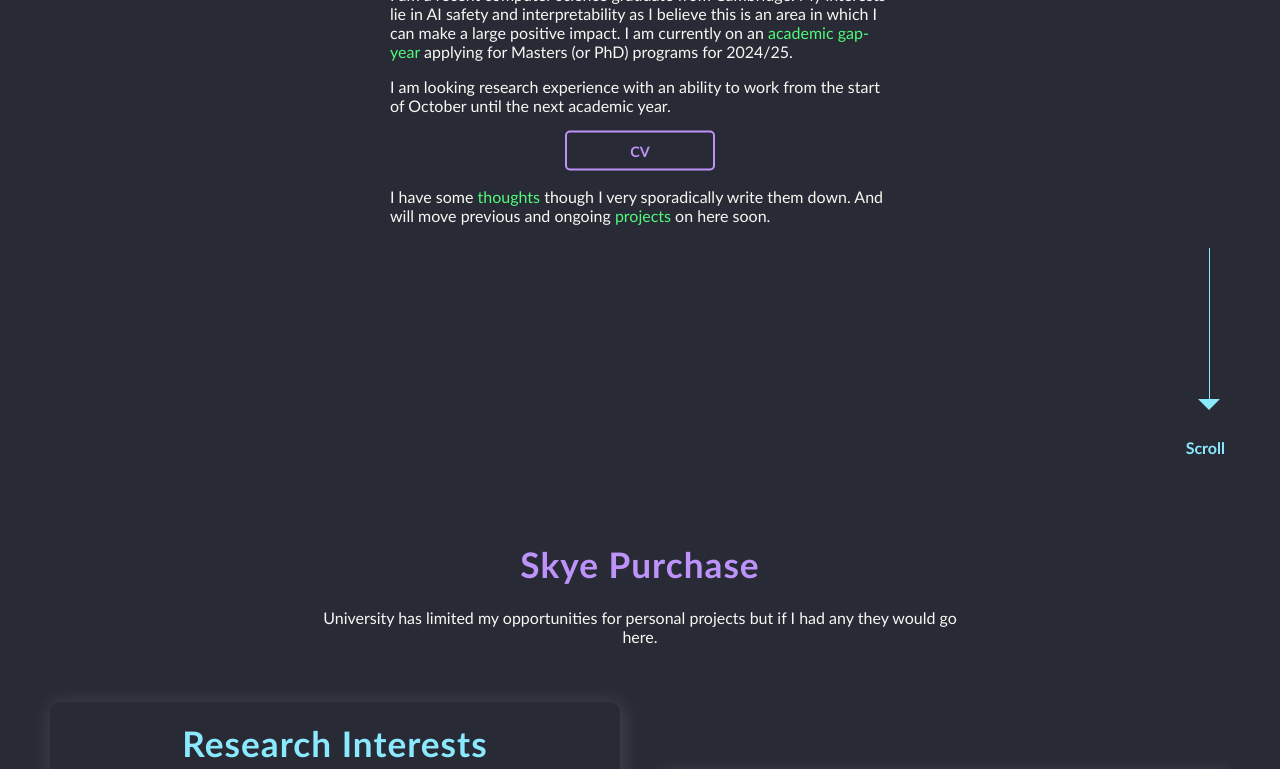
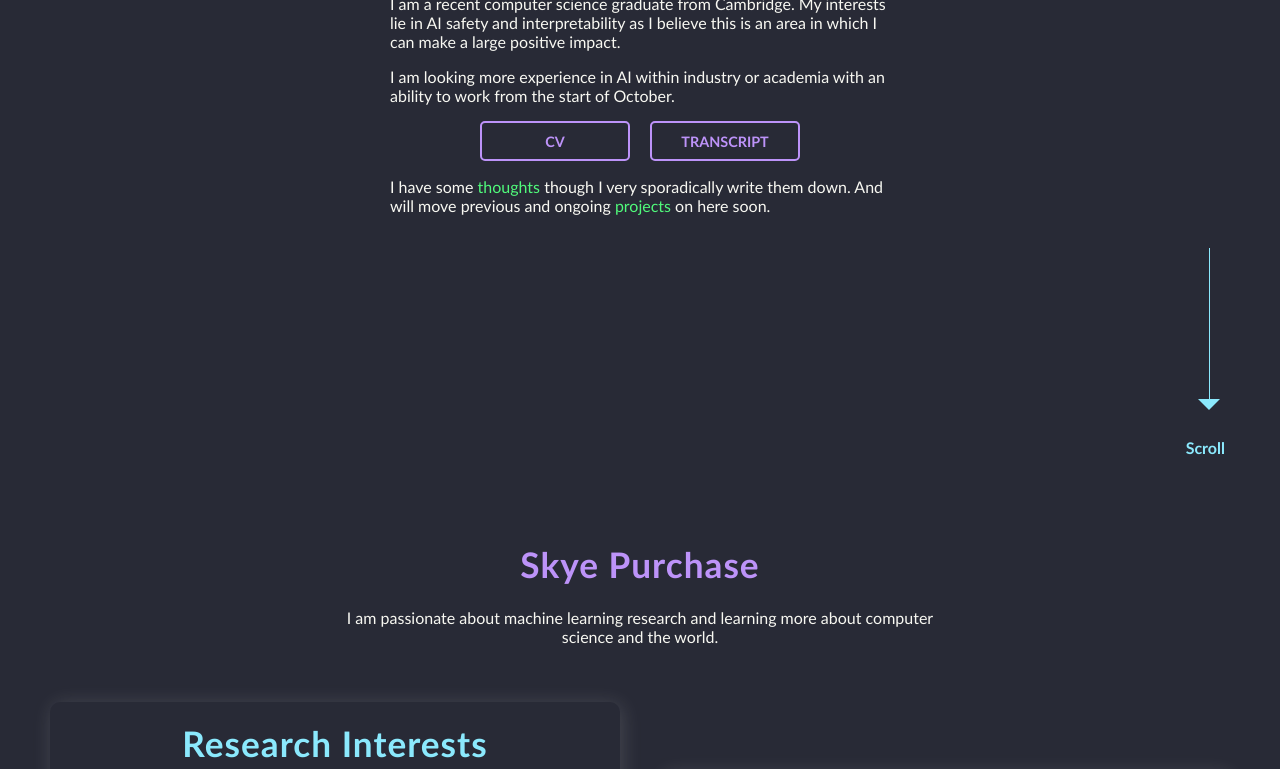
Before and after one commit to skyepurchase/website, a plain HTML site: page index.html in a window 1280 px wide. Shown: the part 323-1092 px from the top of the page. Drawn offline with Linux system fonts and the light colour scheme.

Commit message:
Adding transcript

```diff
--- a/css/style.css
+++ b/css/style.css
@@ -209,6 +209,18 @@ nav .menu-btn {
 .home-text p {
     font-size: 1rem;
     color: #f8f8f2;
+}
+
+.home-text ul {
+    display: flex;
+    justify-content: center;
+    align-items: center;
+    margin: 0px;
+    padding: 0px;
+}
+
+.home-text li {
+    padding: 0px 10px;
 }
 
 .main-login {
@@ -451,6 +463,7 @@ nav .menu-btn {
     box-shadow: 5px 10px 30px #bd93f988;
     transition: all ease 0.3s;
 }
+
 .linkback img {
    min-width: 100%;
    min-height: 100%;
--- a/index.html
+++ b/index.html
@@ -5,7 +5,7 @@
 <meta http-equiv="X-UA-Compatible" content="IE-edge">
 <meta name="viewpoint" content="width=device.width, initial-scale=1.0">
 <title>S. Purchase</title>
-<link rel="stylesheet" href="css/style.css?v=4"/>
+<link rel="stylesheet" href="css/style.css?v=5"/>
 <!--fav-icon-->
 </head>
 <body>
@@ -37,21 +37,18 @@
                 <p>
                     I am a recent computer science graduate from Cambridge.
                     My interests lie in AI safety and interpretability as I believe this is an area in which I can make a large positive impact.
-                    I am currently on an <a href="./blog/I-have-a-plan/">academic gap-year</a> applying for Masters (or PhD) programs for 2024/25.
                 </p>
-                <p>I am looking research experience with an ability to work from the start of October until the next academic year.</p>
-                <a href="cv_2223.pdf" class="main-login">CV</a>
+                <p>I am looking more experience in AI within industry or academia with an ability to work from the start of October.</p>
+                <ul>
+                    <li>
+                        <a href="cv_2223.pdf" class="main-login">CV</a>
+                    </li>
+                    <li>
+                        <a href="transcript.pdf" class="main-login">Transcript</a>
+                    </li>
+                </ul>
                 <p>I have some <a href="blog/">thoughts</a> though I very sporadically write them down. And will move previous and ongoing <a href="projects/">projects</a> on here soon.</p>
-                <!--
-                <a href="blog/" class="main-login">Blog</a>
-                <p><a href="https://assassins.soc.srcf.net">Assassins</a> at University of Cambridge is currently active and therefore I assume some intrepid assassins may have found my webpage! Hello! Please come find me I'm getting lonely.</p>
-                <a href="mailto: atp45@cam.ac.uk" class="main-login">Duel</a>
-                -->
             </div>
-            <!---->
-
-            <!--img-->
-            <!--<div class="home-img"></div>-->
         </div>
         <!--}}}-->
 
@@ -80,7 +77,7 @@
         <!--services {{{-->
         <div class="services-heading">
             <h2>Skye Purchase</h2>
-            <p>University has limited my opportunities for personal projects but if I had any they would go here.</p>
+            <p>I am passionate about machine learning research and learning more about computer science and the world.</p>
         </div>
         <!--}}}-->
 
```
